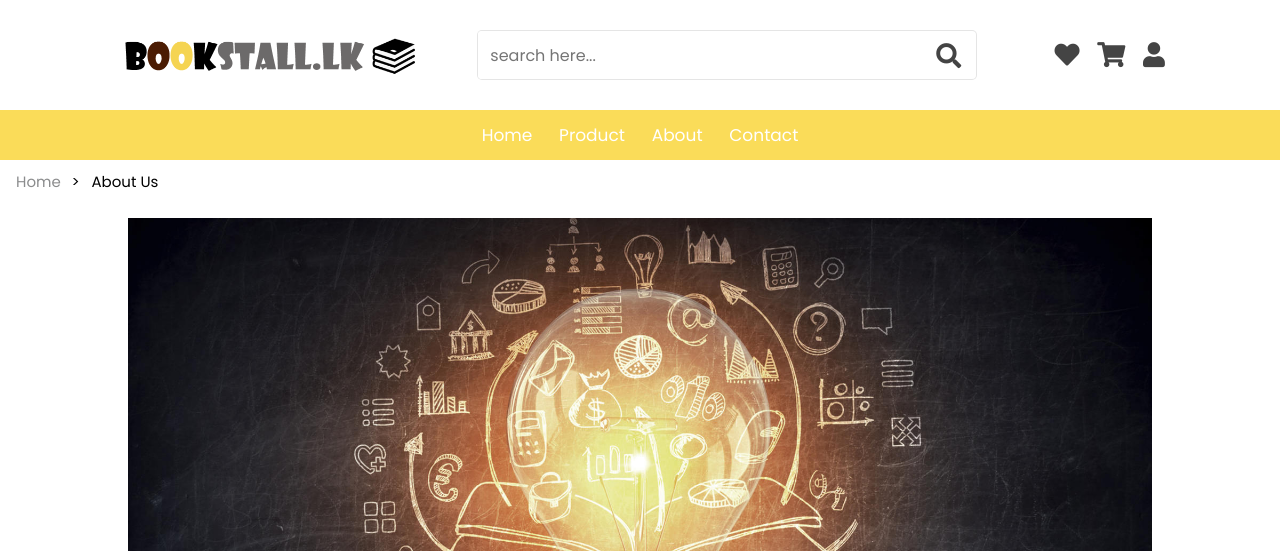
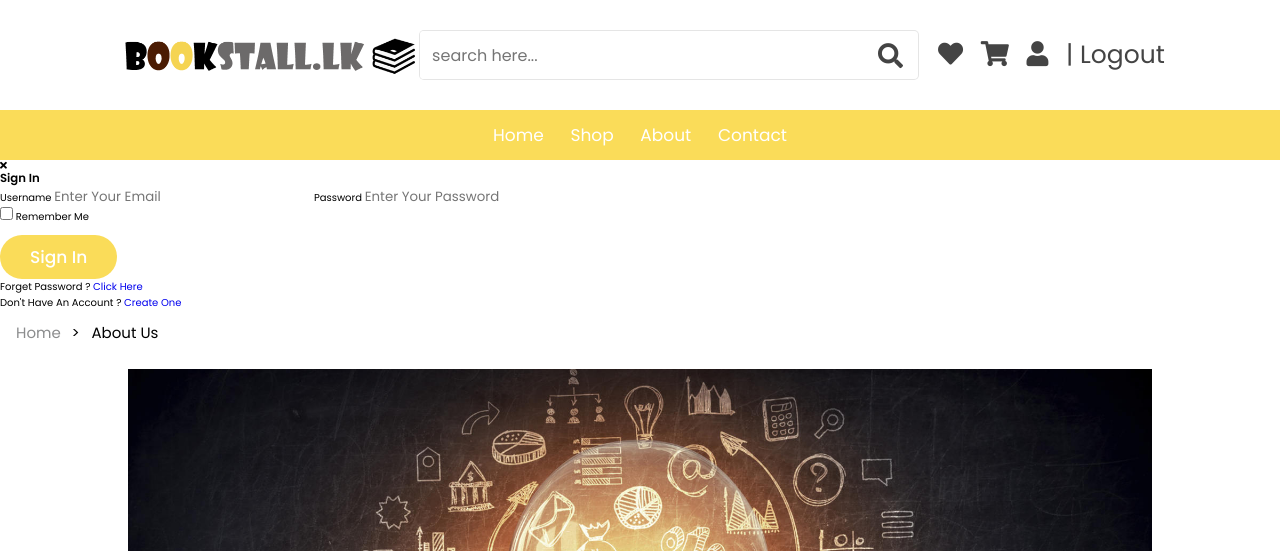
Before and after one commit to chamitheranda/Web-Application-BookStall-, a PHP site: page /about.php in a window 1280 px wide. Shown: the top 551 px of the page. Run offline with PHP 8.4, Linux system fonts and the light colour scheme.

Commit message:
changed header

```diff
--- a/BookStall-f/header.php
+++ b/BookStall-f/header.php
@@ -1,3 +1,6 @@
+
+
+
 <header class="header">
 
     <div class="header-1">
@@ -14,6 +17,7 @@
             <a href="#" class="fas fa-heart"></a>
             <a href="shopping-cart.php" class="fas fa-shopping-cart"></a>
             <div id="login-btn" class="fas fa-user"></div>
+            <a href="logout.php" >| logout</a>
         </div>
 
     </div>
@@ -21,12 +25,48 @@
     <div class="header-2">
         <nav class="navbar">
             <a href="index.php">home</a>
-            <a href="product.php">product</a>
+            <a href="shop.php">shop</a>
             <a href="about.php">about</a>
             <a href="contact.php">contact</a>
 
         </nav>
     </div>
+
+
 </header>
+<!--
+<nav class="bottom-navbar">
+    <a href="#home" class="fas fa-home"></a>
+    <a href="#featured" class="fas fa-list"></a>
+    <a href="#arrivals" class="fas fa-tags"></a>
+    <a href="#reviews" class="fas fa-comments"></a>
+    <a href="#blogs" class="fas fa-blog"></a>
+</nav>
+-->
+<!-- login form  -->
+
+<div class="login-form-container">
+
+    <div id="close-login-btn" class="fas fa-times"></div>
+
+    <form action="">
+        <h3>sign in</h3>
+        <span>username</span>
+        <input type="email" name="" class="box" placeholder="enter your email" id="">
+        <span>password</span>
+        <input type="password" name="" class="box" placeholder="enter your password" id="">
+        <div class="checkbox">
+            <input type="checkbox" name="" id="remember-me">
+            <label for="remember-me"> remember me</label>
+        </div>
+        <input type="submit" value="sign in" class="btn">
+        <p>forget password ? <a href="#">click here</a></p>
+        <p>don't have an account ? <a href="#">create one</a></p>
+    </form>
+
+</div>
+
+
 <script src="https://unpkg.com/swiper@7/swiper-bundle.min.js"></script>
+
 <script src="js/script.js"></script>
```
